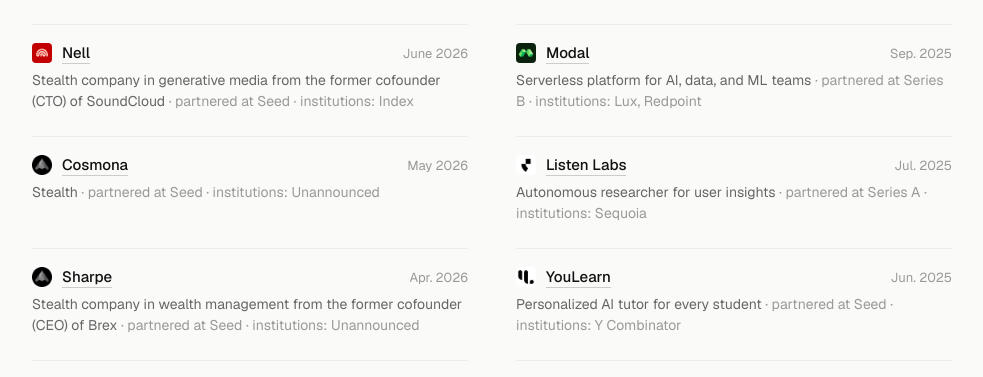
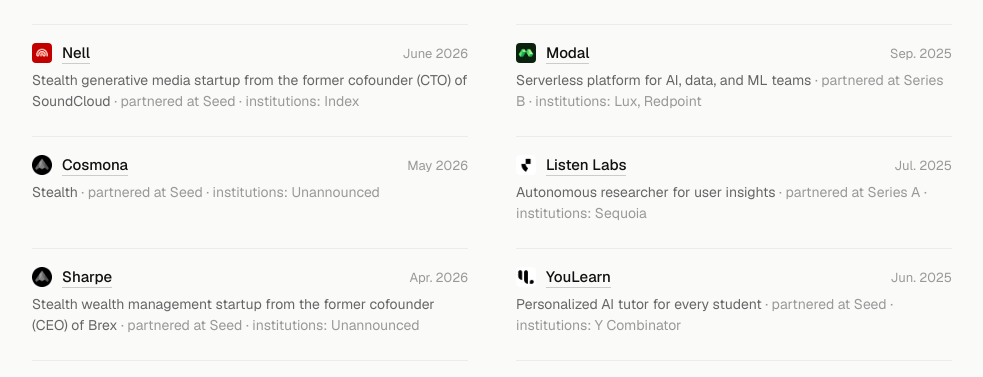
Before and after one commit to levensti/personal-site, a Next.js app: page /investing in a window 1280 px wide. Shown: the part 261-638 px from the top of the page, without its empty margins (148-1131 px from the left). Built offline with nearby package versions, Linux system fonts and the light colour scheme.

Commit message:
Minor copy

```diff
--- a/app/investing/page.tsx
+++ b/app/investing/page.tsx
@@ -7,7 +7,7 @@
     company: "Nell",
     url: "https://nell.ai",
     description:
-      "Stealth company in generative media from the former cofounder (CTO) of SoundCloud",
+      "Stealth generative media startup from the former cofounder (CTO) of SoundCloud",
     stage: "Seed",
     coInvestors: "Index",
     date: "June 2026",
@@ -26,7 +26,7 @@
     company: "Sharpe",
     url: "https://sharpe.com",
     description:
-      "Stealth company in wealth management from the former cofounder (CEO) of Brex",
+      "Stealth wealth management startup from the former cofounder (CEO) of Brex",
     stage: "Seed",
     coInvestors: "Unannounced",
     date: "Apr. 2026",
```
